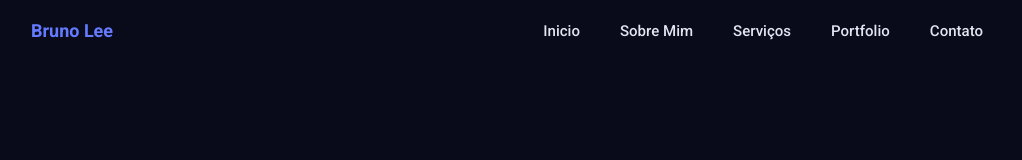
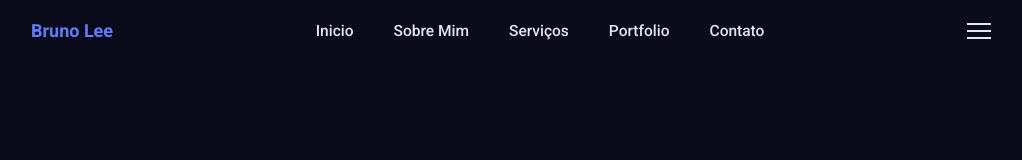
Before and after one commit to Hugox96/Portfolio_2022, a plain HTML site: page index.html in a window 1280 px wide. Shown: the whole page, without its empty margins (129-1151 px from the left). Drawn offline with nearby package versions, Linux system fonts and the light colour scheme.

Commit message:
melhorando o site

```diff
--- a/Css/style.css
+++ b/Css/style.css
@@ -69,7 +69,7 @@ header{
     color: var(--main-color);
 }
 
-/* Estilando a classe navbar */
+/* Estilizando a classe navbar */
 .navbar{
     display:flex;
     align-items: center;
@@ -77,8 +77,34 @@ header{
 }
 
 .nav-link{
-    font-size:0.94rem;
+    font-size:0.97rem;
     padding:4px 8px;
-    border-radius: 0.2rem;
+    border-radius: 0.9rem;
     color:var(--bg-color);
 }
+
+/*Estilizando os links do header aplicando um hover*/
+.nav-link:hover{
+    color:var(--main-color);
+    background: var(--container-color);
+    transition: 0.3s all linear;
+}
+
+.menu-icon{
+    display: flex;
+    flex-direction: column;
+    align-items: center;
+    justify-content: center;
+    row-gap: 5px;
+    cursor: pointer;
+    z-index: 200;
+    transition: 0.3s;
+}
+
+.menu-icon div{
+    display: block;
+    background: var(--bg-color);
+    height: 2px;
+    width: 24px;
+    transition: 0.3s;
+}
--- a/index.html
+++ b/index.html
@@ -25,6 +25,12 @@
                     <li> <a href="#portfolio" class="nav-link"> Portfolio </a></li>
                     <li> <a href="#contatos" class="nav-link"> Contato </a></li>
                 </ul>
+
+                <div class="menu-icon">
+                    <div class="linha1"></div>
+                    <div class="linha2"></div>
+                    <div class="linha3"></div>
+                </div>
             </div>
         </header>
     </body>
```
